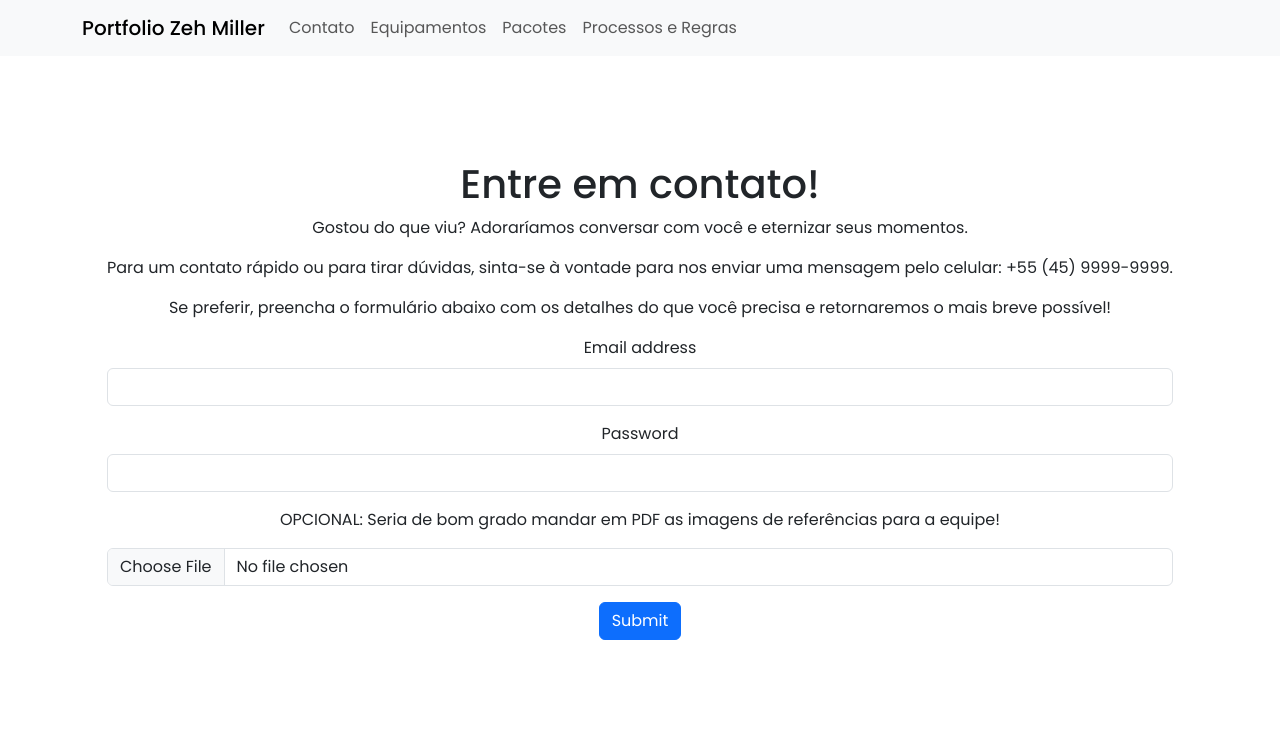
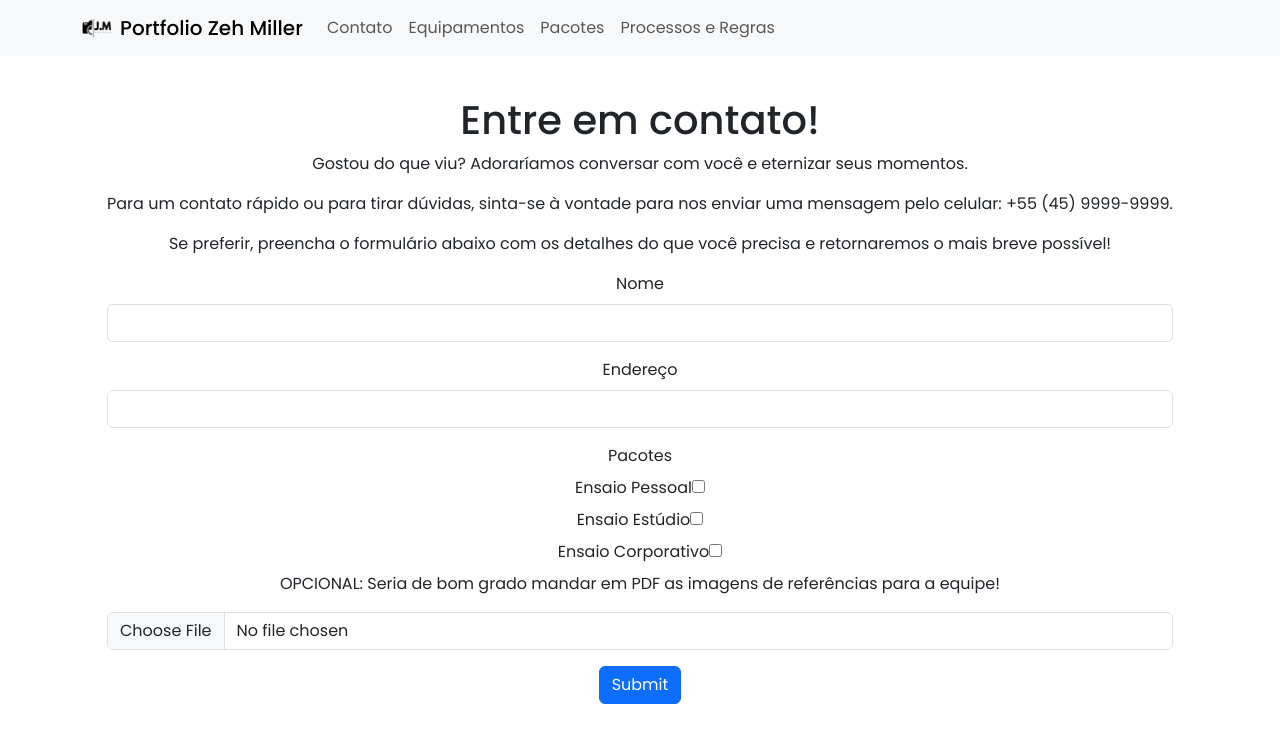
Before and after one commit to JosefinoXp/TDS-Trabalho2, a React (Vite) app: page /Contato in a window 1280 px wide. Shown: the top 742 px of the page. Built offline with nearby package versions, Linux system fonts and the light colour scheme.

Commit message:
Logo | Checkboxes em contato | Hooks em imagens

```diff
--- a/index.html
+++ b/index.html
@@ -2,7 +2,7 @@
 <html lang="en">
   <head>
     <meta charset="UTF-8" />
-    <link rel="icon" type="image/svg+xml" href="/vite.svg" />
+    <link rel="icon" type="image/svg+xml" href="/Logo.svg" />
     <meta name="viewport" content="width=device-width, initial-scale=1.0" />
     <title>trabalho2-definido</title>
   </head>
--- a/src/components/NavBarComponent.jsx
+++ b/src/components/NavBarComponent.jsx
@@ -1,8 +1,10 @@
 import React from 'react'
-import { Container, Nav, NavDropdown, NavLink, Navbar } from 'react-bootstrap';
+import { Container, Image, Nav, NavDropdown, NavLink, Navbar } from 'react-bootstrap';
 import NavbarBrand from 'react-bootstrap/NavbarBrand'
 import NavbarCollapse from 'react-bootstrap/esm/NavbarCollapse';
 import NavbarToggle from 'react-bootstrap/esm/NavbarToggle';
+
+import Logo from "../assets/JMPortfolio.png"
 
 // routing
 import { Link } from 'react-router'
@@ -11,7 +13,10 @@ import { Link } from 'react-router'
    return (
      <Navbar bg="light" expand="lg" className='fixed-top'>
          <Container>
-             <NavbarBrand as={Link} to ="/">Portfolio Zeh Miller </NavbarBrand>
+             <NavbarBrand as={Link} to ="/">
+                <Image src={Logo} width={30} height={30} className="d-inline-block align-top me-2" />
+                Portfolio Zeh Miller
+             </NavbarBrand>
              <NavbarToggle aria-controls="basic-navbar-nav" />
              <NavbarCollapse id="basic-navbar-nav">
                  <Nav className='me-auto'>
--- a/src/components/Portfolio/HomePage.jsx
+++ b/src/components/Portfolio/HomePage.jsx
@@ -3,64 +3,17 @@ import NavBar from "../NavBarComponent"
 import ListRender from "../ListRenderComponent"
 import ImageDetailModal from './ImageDetailModal'
 
+import { useCarregarFotos } from '../../hooks/CarregarImagens'
+
 // Biblioteca para ler metadados
 import exifr from 'exifr'
 
 const HomePage = () => {
+    // Estado apenas para controlar o Modal (Visual)
     const [imagemSelecionada, setImagemSelecionada] = useState(null);
-    const [lista, setLista] = useState([]);
-    const [carregando, setCarregando] = useState(true);
 
-    useEffect(() => {
-        const carregarImagens = async () => {
-            // 1. Vite busca todas as imagens na pasta assets
-            const modules = import.meta.glob('/src/assets/*.{jpg,JPG,jpeg,png}', { eager: true });
-            const caminhos = Object.values(modules).map(mod => mod.default);
-
-            // 2. Processa cada imagem para ler o EXIF
-            const dadosCompletos = await Promise.all(caminhos.map(async (caminho, index) => {
-                let meta = {};
-                try {
-                    // Tenta ler os campos principais do EXIF
-                    meta = await exifr.parse(caminho, [
-                        'Make', 'Model', 'ISO', 'FNumber', 'ExposureTime',
-                        'FocalLength', 'DateTimeOriginal', 'ExifImageWidth', 'ExifImageHeight'
-                    ]);
-                } catch (e) {
-                    console.warn("Sem EXIF para:", caminho);
-                }
-
-                // Formatação da Velocidade (de 0.005 para 1/200)
-                let tempoExposicao = meta?.ExposureTime;
-                if (tempoExposicao && tempoExposicao < 1) {
-                    tempoExposicao = `1/${Math.round(1 / tempoExposicao)}`;
-                } else if (tempoExposicao) {
-                    tempoExposicao = `${tempoExposicao}"`;
-                }
-
-                // Retorna o objeto formatado para a lista
-                return {
-                    id: index,
-                    src: caminho,
-                    titulo: `Fotografia #${index + 1}`,
-                    nota: "Título.", // Você pode personalizar isso depois
-
-                    camera: meta?.Model ? `${meta.Make || ''} ${meta.Model}` : "Info não disponível",
-                    iso: meta?.ISO || "--",
-                    apertura: meta?.FNumber ? `f/${meta.FNumber}` : "--",
-                    ss: tempoExposicao || "--",
-                    lente: meta?.FocalLength ? `${meta.FocalLength}mm` : "--",
-                    data: meta?.DateTimeOriginal ? new Date(meta.DateTimeOriginal).toLocaleDateString('pt-BR') : "--",
-                    resolucao: (meta?.ExifImageWidth) ? `${meta.ExifImageWidth} x ${meta.ExifImageHeight} px` : "--"
-                };
-            }));
-
-            setLista(dadosCompletos);
-            setCarregando(false);
-        };
-
-        carregarImagens();
-    }, []);
+    // 2. Use o Hook para pegar os dados
+    const { lista, carregando } = useCarregarFotos();
 
     return (
         <div>
--- a/src/components/SobreNos/ContatoPage.jsx
+++ b/src/components/SobreNos/ContatoPage.jsx
@@ -1,4 +1,8 @@
+import { useState } from "react"
+
 const ContatoPage = () => {
+    const [inputs, setInputs] = useState({})
+
     return (
         <div>
             <h1> Entre em contato! </h1>
@@ -9,12 +13,31 @@ const ContatoPage = () => {
 
             <form>
                 <div class="mb-3">
-                    <label for="exampleInputEmail1" class="form-label">Email address</label>
+                    <label for="exampleInputEmail1" class="form-label">Nome</label>
                     <input type="email" class="form-control" id="exampleInputEmail1" aria-describedby="emailHelp"/>
                 </div>
                 <div class="mb-3">
-                    <label for="exampleInputPassword1" class="form-label">Password</label>
-                    <input type="password" class="form-control" id="exampleInputPassword1"/>
+                    <label for="exampleInputPassword1" class="form-label">Endereço</label>
+                    <input type="text" class="form-control" id="exampleInputPassword1"/>
+                </div>
+                    <label class="form-label">Pacotes</label>
+                <div>
+
+                <div>
+                    <div>
+                        <label class="form-label">Ensaio Pessoal</label>
+                        <input type="checkbox" id="pacote1" checked={inputs.pacote1}/>
+                    </div>
+                    <div>
+                        <label class="form-label">Ensaio Estúdio</label>
+                        <input type="checkbox" id="pacote2" checked={inputs.pacote2}/>
+                    </div>
+                    <div>
+                        <label class="form-label">Ensaio Corporativo</label>
+                        <input type="checkbox" id="pacote3" checked={inputs.pacote2}/>
+                    </div>
+                </div>
+
                 </div>
 
                 <p> OPCIONAL: Seria de bom grado mandar em PDF as imagens de referências para a equipe!</p>
--- /dev/null
+++ b/src/hooks/CarregarImagens.js
@@ -0,0 +1,66 @@
+import { useState, useEffect } from 'react';
+import exifr from 'exifr';
+
+export const useCarregarFotos = () => {
+    const [lista, setLista] = useState([]);
+    const [carregando, setCarregando] = useState(true);
+
+    useEffect(() => {
+        const carregarImagens = async () => {
+            try {
+                // 1. Vite busca todas as imagens na pasta assets
+                const modules = import.meta.glob('/src/assets/*.{jpg,JPG,jpeg}', { eager: true });
+                const caminhos = Object.values(modules).map(mod => mod.default);
+
+                // 2. Processa cada imagem para ler o EXIF
+                const dadosCompletos = await Promise.all(caminhos.map(async (caminho, index) => {
+                    let meta = {};
+                    try {
+                        // Tenta ler os campos principais do EXIF
+                        meta = await exifr.parse(caminho, [
+                            'Make', 'Model', 'ISO', 'FNumber', 'ExposureTime',
+                            'FocalLength', 'DateTimeOriginal', 'ExifImageWidth', 'ExifImageHeight'
+                        ]);
+                    } catch (e) {
+                        console.warn("Sem EXIF para:", caminho);
+                    }
+
+                    // Formatação da Velocidade (de 0.005 para 1/200)
+                    let tempoExposicao = meta?.ExposureTime;
+                    if (tempoExposicao && tempoExposicao < 1) {
+                        tempoExposicao = `1/${Math.round(1 / tempoExposicao)}`;
+                    } else if (tempoExposicao) {
+                        tempoExposicao = `${tempoExposicao}"`;
+                    }
+
+                    // Retorna o objeto formatado
+                    return {
+                        id: index,
+                        src: caminho,
+                        titulo: `Fotografia #${index + 1}`,
+                        nota: "Título.",
+
+                        camera: meta?.Model ? `${meta.Make || ''} ${meta.Model}` : "Info não disponível",
+                        iso: meta?.ISO || "--",
+                        apertura: meta?.FNumber ? `f/${meta.FNumber}` : "--",
+                        ss: tempoExposicao || "--",
+                        lente: meta?.FocalLength ? `${meta.FocalLength}mm` : "--",
+                        data: meta?.DateTimeOriginal ? new Date(meta.DateTimeOriginal).toLocaleDateString('pt-BR') : "--",
+                        resolucao: (meta?.ExifImageWidth) ? `${meta.ExifImageWidth} x ${meta.ExifImageHeight} px` : "--"
+                    };
+                }));
+
+                setLista(dadosCompletos);
+            } catch (error) {
+                console.error("Erro ao carregar galeria:", error);
+            } finally {
+                setCarregando(false);
+            }
+        };
+
+        carregarImagens();
+    }, []);
+
+    // O Hook retorna as variáveis que a página precisa
+    return { lista, carregando };
+};
```
Also changed, not shown: public/Logo.svg (added), src/assets/JMPortfolio.png (added).
